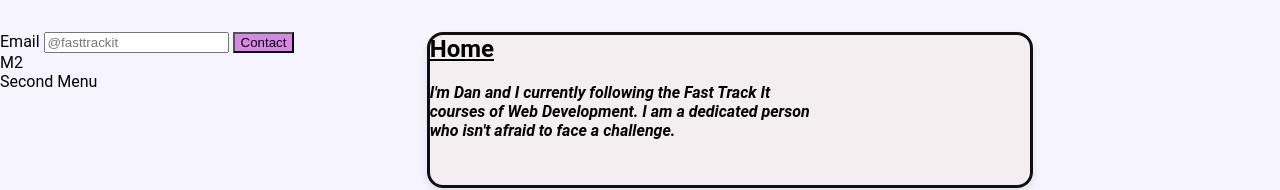
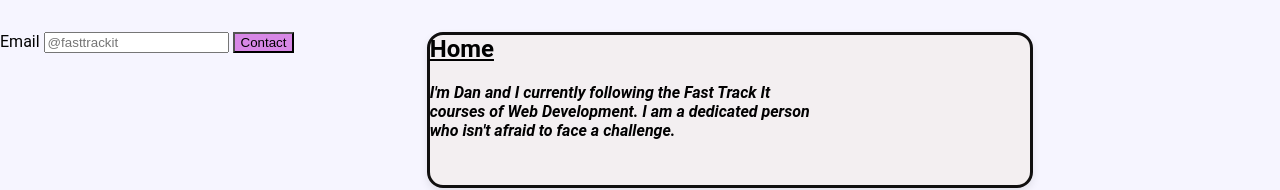
Before and after one commit to AtanasoaieD/AtanasoaieD.github.io, a plain HTML site: page index.html in a window 1280 px wide. Shown: the part 147-337 px from the top of the page. Drawn offline with Linux system fonts and the light colour scheme; a web font is replaced by a local one.

Commit message:
improvements

```diff
--- a/index.html
+++ b/index.html
@@ -72,8 +72,8 @@
                 <button type= "submit" id = "submit" >Contact</button>
                 </form>
               </section>
-              <section>M2</section>
-              <section>Second Menu</section>
+              <section></section>
+              <section></section>
 
 
 
```
